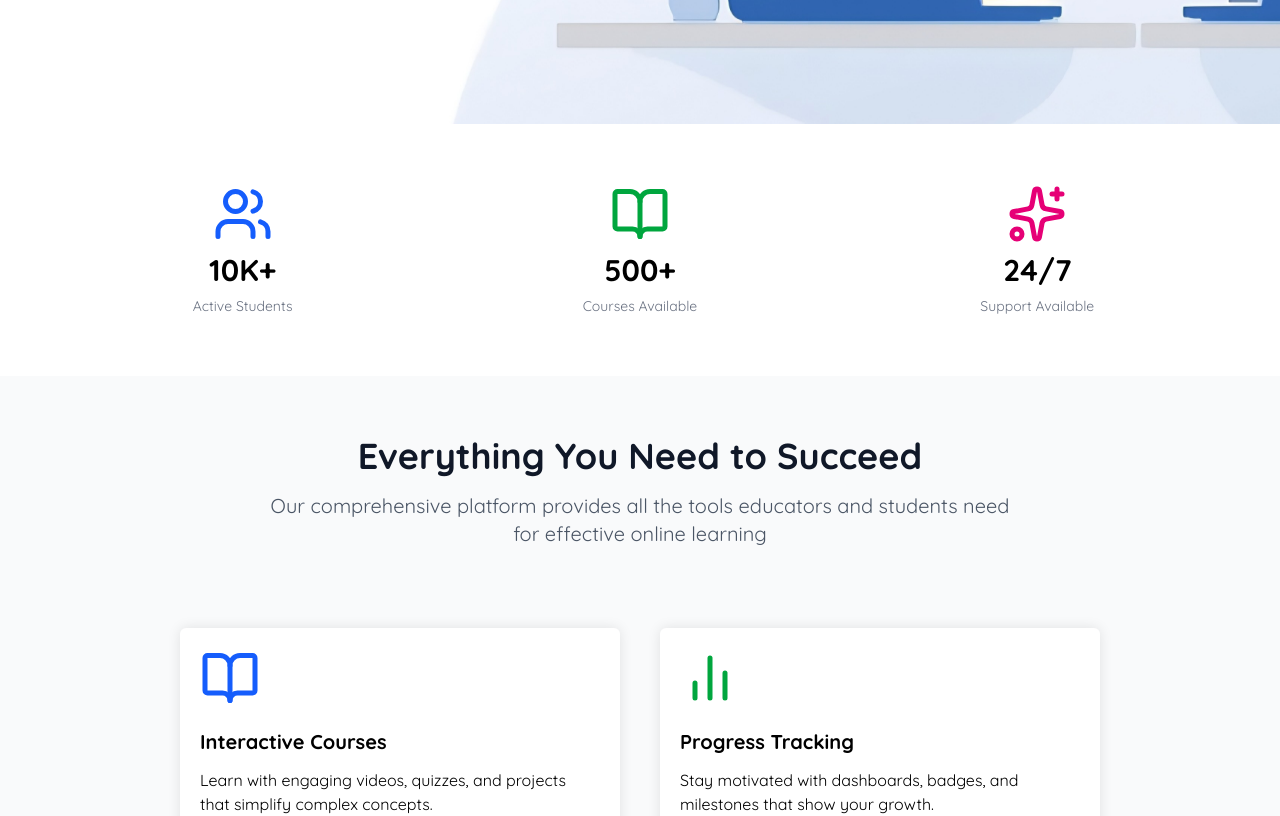
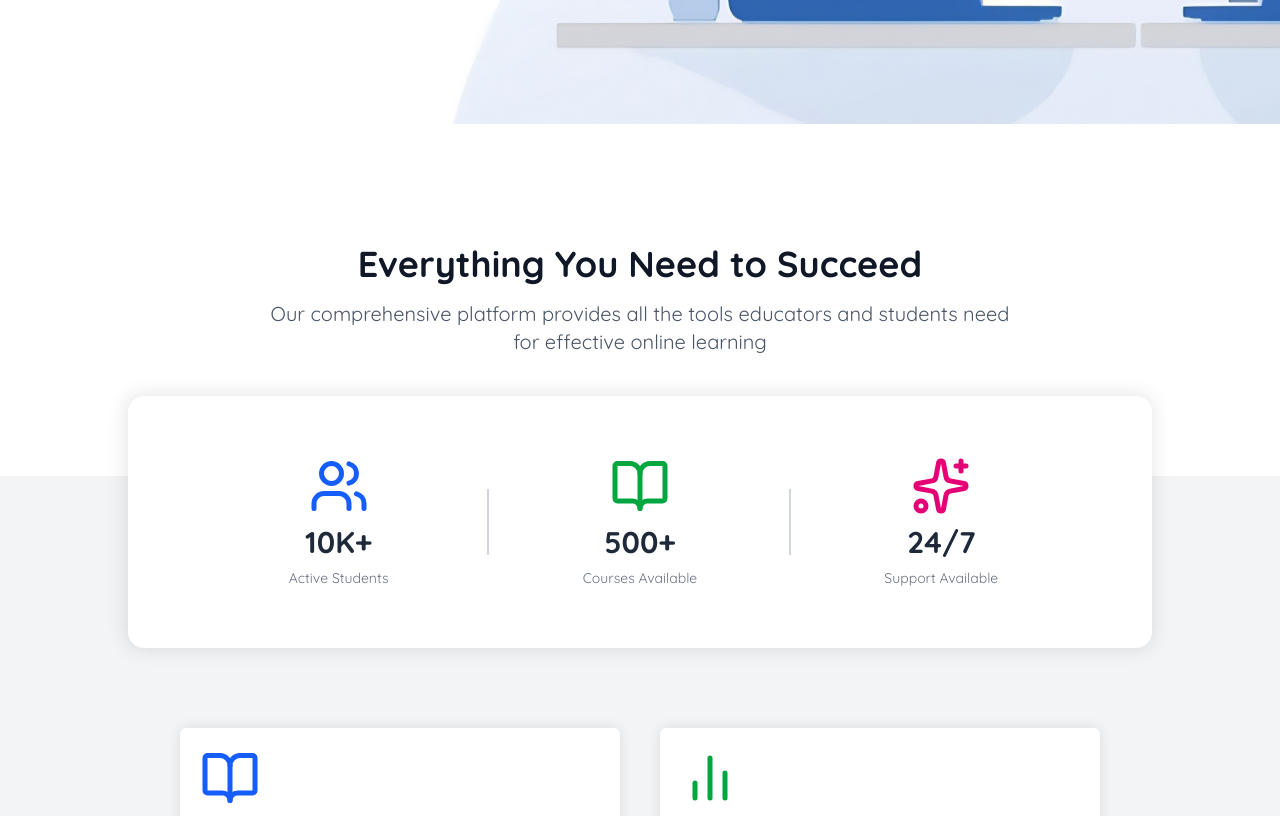
Before and after one commit to WebWizards-org/frontend, a React (Vite) app: page / in a window 1280 px wide. Shown: the part 760-1576 px from the top of the page. Built offline with nearby package versions, Linux system fonts and the light colour scheme.

Commit message:
add trending courses section to Home component; update styles and data structure

```diff
--- a/src/components/TrendingCourses.jsx
+++ b/src/components/TrendingCourses.jsx
@@ -81,7 +81,7 @@ function App() {
           {data.map((item, index) => (
             <div
               key={index}
-              className="w-80 h-[450px] bg-zinc-100 rounded-md flex flex-col shadow-md"
+              className="w-80 h-[450px] bg-white rounded-md flex flex-col shadow-md"
             >
               <img
                 src={item.image}
--- a/src/components/home.jsx
+++ b/src/components/home.jsx
@@ -3,7 +3,9 @@ import { Link } from 'react-router-dom';
 import Navbar from './Navbar';
 import hero from '../assets/HERO.jpg';
 import Footer from './Footer';
-import { BookOpen, BarChart2, Video, Smartphone, Users, Award, Sparkles, Shield } from "lucide-react";
+import { BookOpen, BarChart2, Video, Smartphone, Users, Award, Sparkles, Shield, Star } from "lucide-react";
+import { GoArrowRight } from "react-icons/go";
+
 
 export default function Home() {
   const features = [
@@ -54,10 +56,38 @@ export default function Home() {
     }
   ]
 
+  const data =[
+     {
+      image: "https://images.unsplash.com/photo-1697577418970-95d99b5a55cf?w=500&auto=format&fit=crop&q=60",
+      name: "Generative AI",
+      description: "Learn to build AI-powered apps and workflows using AI's like ChatGPT and large language models.",
+      rating: "5.0",
+    },
+    {
+      image: "https://images.unsplash.com/photo-1599658880436-c61792e70672?w=700&auto=format&fit=crop&q=60&ixlib=rb-4.1.0&ixid=M3wxMjA3fDB8MHxzZWFyY2h8Nnx8ZGF0YSUyMHNjaWVuY2V8ZW58MHx8MHx8fDA%3D",
+      name: "Data Science & Analytics",
+      description: "Learn data wrangling, visualization, and statistical modeling for decision-making.",
+      rating: "4.7",
+    },
+    {
+      image: "https://images.unsplash.com/photo-1669023414162-5bb06bbff0ec?w=700&auto=format&fit=crop&q=60&ixlib=rb-4.1.0&ixid=M3wxMjA3fDB8MHxzZWFyY2h8Mnx8UHJvZ3JhbW1pbmclMjBGb3VuZGF0aW9ucyUyMChEU0ElMjAlMjYlMjBPT1ApfGVufDB8fDB8fHww",
+      name: "Programming Foundations (DSA & OOP)",
+      description: "Strengthen problem-solving with data structures, algorithms, and core programming concepts.",
+      rating: "5.0",
+    },
+    {
+      image: "https://images.unsplash.com/photo-1639762681485-074b7f938ba0?w=700&auto=format&fit=crop&q=60&ixlib=rb-4.1.0&ixid=M3wxMjA3fDB8MHxzZWFyY2h8Mnx8YmxvY2slMjBjaGFpbnxlbnwwfHwwfHx8MA%3D%3D",
+      name: "Blockchain & Web3 Development",
+      description: "Develop decentralized apps (dApps) and smart contracts on Ethereum/Solana.",
+      rating: "4.5",
+    },
+
+  ]
+
   return (
     <>
         <Navbar />
-      <div className='bg-gray-50'>
+      <div className='bg-gray-100'>
         <div
           style={{
             backgroundImage: `url(${hero})`,
@@ -69,8 +99,8 @@ export default function Home() {
          }}
           className="flex mt-21 justify-start relative min-h-[580px] bg-cover bg-center bg-no-repeat md:items-start">
             {/* <div className="absolute inset-0 z-10 bg-black/50 md:bg-transparent"></div> */}
-            <div className='w-180 mt-15 ml-10 bg-amber-'>
-              <h1 className="relative z-10 mt-15 text-[20px] font-bold md:text-[70px] text-gray-900 sm:text-[40px]">
+            <div className='w-140 mt-15 ml-10 '>
+              <h1 className="relative z-10 mt-35 text-[20px] font-bold md:text-[50px] text-gray-900 sm:text-[40px]">
               LEARN ANYTIME, <span className='text-blue-700'>GROW ANYWHERE</span>
               </h1>
               <p className='text-gray-600 relative x-10 md:text-xl'>Join thousands of learner mastering new skills with our interactive learning platform. Start your journey today and unlock your potential.</p>
@@ -79,17 +109,7 @@ export default function Home() {
             </div>
         </div>
 
-          <div className='Features grid grid-cols-1 md:grid-cols-3 gap-8 relative z-10 bg-white p-15'>
-              {stats.map((val, idx)=>(
-                <div className="text-center">
-                  <div className="text-5xl flex justify-center font-bold text-blue-600 mb-2">{val.icon}</div>
-                  <div className="text-2xl md:text-3xl font-bold text-gray mb-2">{val.title}</div>
-                  <div className="text-gray-500 text-sm">{val.desc}</div>
-                </div>
-              ))}
-          </div>
-
-          <div className='text-center mt-15 mb-5'>
+         <div className='text-center mb-5 bg-white/100 py-30'>
             <h2 className="text-4xl font-bold text-gray-900 mb-4">
                 Everything You Need to Succeed
             </h2>
@@ -97,6 +117,31 @@ export default function Home() {
               Our comprehensive platform provides all the tools educators and students need for effective online learning
             </p>
           </div>
+          <div className='Features grid grid-cols-1 md:grid-cols-3 relative z-10 bg-white p-15 w-[80%] mx-auto rounded-2xl shadow-[-1px_0px_19px_2px_rgba(0,_0,_0,_0.1)] mt-[-100px]'>
+            {stats.map((val, idx) => (
+              <div
+                key={idx}
+                className="text-center flex flex-col items-center relative">
+                <div className="text-5xl font-bold text-blue-600 mb-2">
+                  {val.icon}
+                </div>
+
+                <div className="text-2xl md:text-3xl font-bold text-gray-800 mb-2">
+                  {val.title}
+                </div>
+
+                <div className="text-gray-500 text-sm">
+                  {val.desc}
+                </div>
+
+                {/* vertical divider (only show if not last col) */}
+                {idx !== stats.length - 1 && (
+                  <div className="hidden md:block absolute right-0 top-1/4 h-1/2 w-[2px] bg-gray-300"></div>
+                )}
+              </div>
+            ))}
+          </div>
+
           <div className='flex justify-center gap-10 flex-wrap m-10 place-content-stretch items-center'>
 
             {features.map((val, idx)=>(
@@ -108,13 +153,50 @@ export default function Home() {
             ))}
           </div>
 
+
         <div className='text-center bg-white p-5'>
           <div className='bg-green-200 w-[40%] text-[15px] md:w-[18%] md:text-[20px] sm:w-[30%]  items-center justify-center inline-flex rounded-4xl px-1 py-2 text-green-800 font-semibold'><Award className="w-5 h-5" /> Trusted Platform</div>
           <h1 className='text-4xl font-semibold mt-8'>Learn from Industry <span className='text-blue-500'>Experts</span></h1>
           <p className='opacity-80 mt-4 mb-5'>Our world-class instructors come from top companies and bring real-world experience to every lesson</p>
           <button className='bg-blue-500 text-white x-10 relative px-4 py-3 rounded-xl text-xl font-bold mt-10 hover:bg-blue-600 hover:shadow-xl hover:scale-105 transition-all ease-in-out duration-350'>Start Learning Today</button>
         </div>
-        <br />
+
+        <div className='text-center my-10 '>
+          <h1 className='text-4xl font-bold'>Trending <span className='text-blue-500'>Courses</span></h1>
+          <p className='mt-2 opacity-80 font-semibold'>Join thousands of learners in our top-rated courses.</p>
+        </div>
+        <div className="w-full flex flex-wrap gap-10 justify-center items-center p-7 mb-10">
+          {data.map((item, index) => (
+            <div
+              key={index}
+              className="w-80 h-[450px] bg-white rounded-md flex flex-col shadow-md"
+            >
+              <img
+                src={item.image}
+                alt={item.name}
+                className="w-full h-48 object-cover rounded-t-md"
+              />
+              <h3 className="font-bold p-2 text-xl">{item.name}</h3>
+              <p className="pl-2 text-gray-600 tracking-tight font-medium">
+                {item.description}
+              </p>
+              <div className="pr-6 pb-4 mt-auto flex justify-end gap-1">
+                <Star className="w-5 h-5 text-yellow-500 fill-yellow-500" />
+                <span className="font-semibold">{item.rating}</span>
+              </div>
+              <button className="bg-blue-700 text-white px-5 py-2 m-4 rounded-md w-[90%] hover:bg-blue-800 transition">
+                Explore Course
+              </button>
+            </div>
+          ))}
+          <div className='w-full flex mr-3 justify-end px-5 py-2'>
+            <Link to='/trending' className='text-blue-600 hover:underline flex items-center gap-1 text-[18px]'>
+              See More <GoArrowRight />
+            </Link>
+          </div>
+
+
+        </div>
       <Footer />
       </div>
     </>
```
